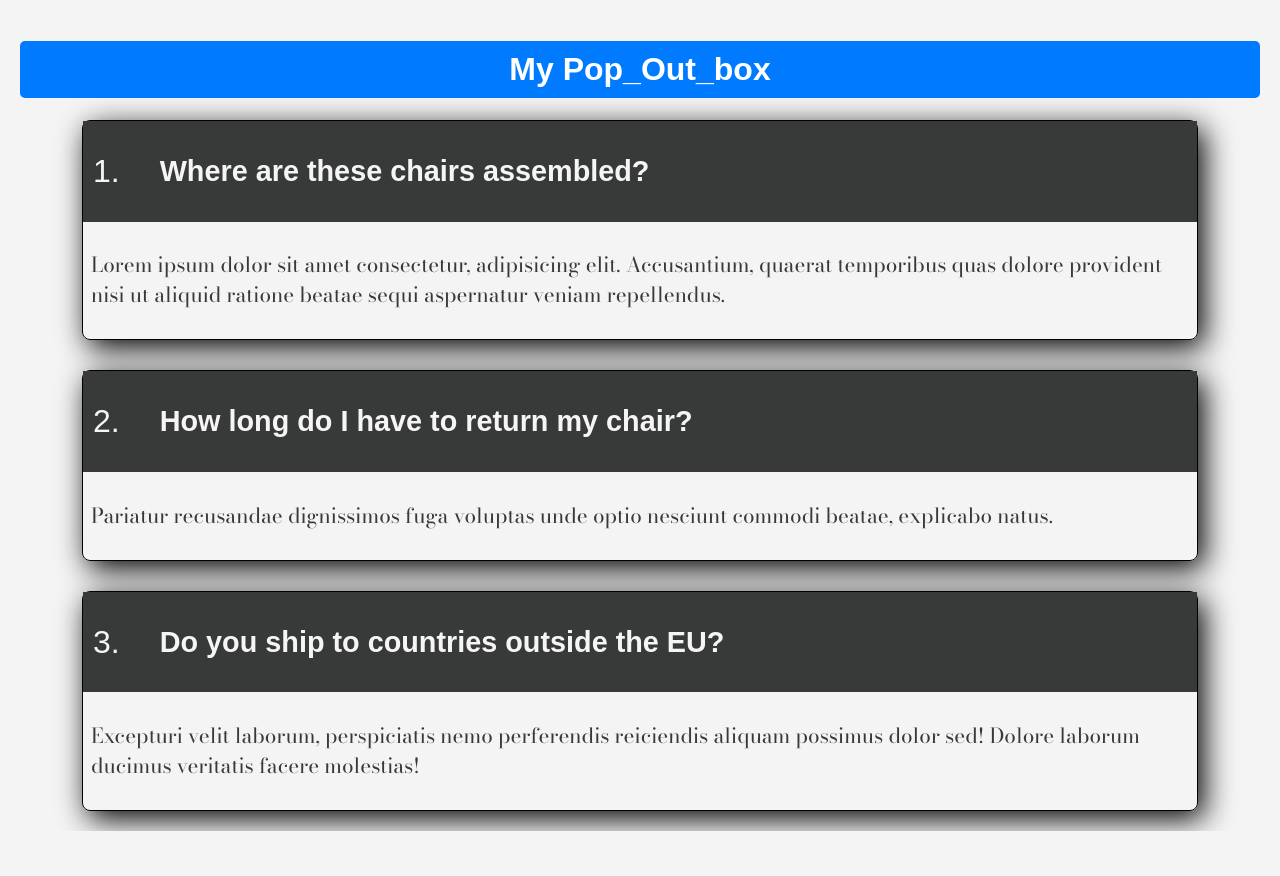
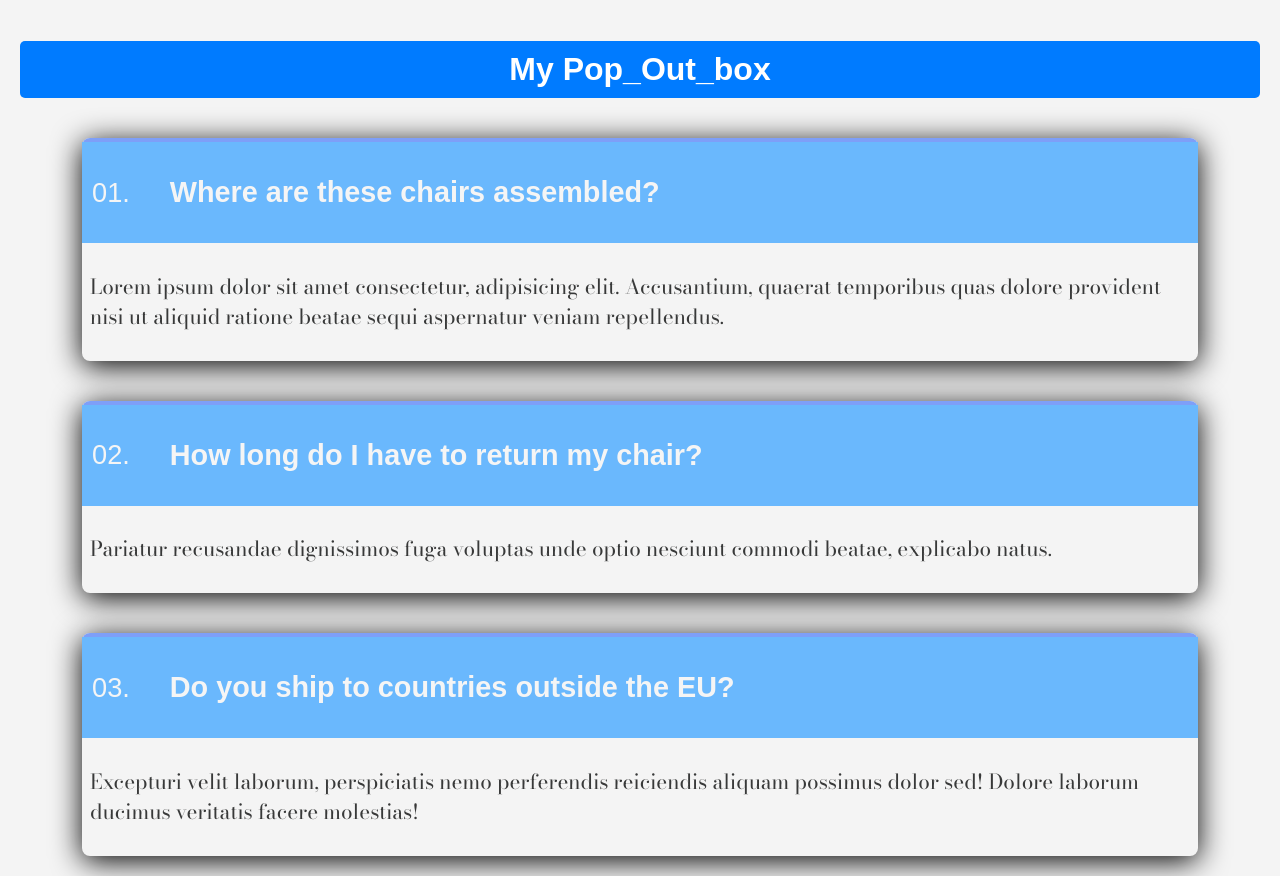
Before and after one commit to DarshanPro123/Pop_out_box, a React (Vite) app: page / in a window 1280 px wide. Before the commit the page ends 831 px from the top, so only its background shows below. Built offline with nearby package versions, Linux system fonts and the light colour scheme.

Commit message:
edit in css

```diff
--- a/src/App.css
+++ b/src/App.css
@@ -22,19 +22,25 @@ h1 {
   flex-direction: column;
   width: 90%;
   flex-wrap: wrap;
-  gap: 30px;
+  gap: 40px;
   border: none;
   border-radius: 8px;
   margin: 0 auto;
   justify-content: center;
   /* border: 1px solid black; */
   /* text-align: center; */
+  margin-top: 40px;
+}
+
+.list:hover {
+  transform: scale(1.01);
+  cursor: pointer;
 }
 
 .list {
-  border: 1px solid black;
+  border-top: 4px solid rgb(126, 159, 248);
   border-radius: 8px;
-  box-shadow: 6px 8px 30px black;
+  box-shadow: 0px 5px 30px black;
 }
 
 .list p {
@@ -47,7 +53,7 @@ h1 {
 .list-title {
   display: flex;
   padding: 10px;
-  background-color: #383939;
+  background-color: #6ab8fd;
   color: whitesmoke;
   align-items: center;
   text-align: left;
@@ -56,5 +62,5 @@ h1 {
 }
 
 .list-title span {
-  font-size: 2rem;
+  font-size: 1.7rem;
 }
--- a/src/App.jsx
+++ b/src/App.jsx
@@ -10,16 +10,13 @@ function App() {
         <div className="lists">
           {data.map((qus, i) => {
             return (
-              <>
-                {" "}
-                <div key={i} className="list">
-                  <div className="list-title">
-                    <span>{i + 1}.</span>
-                    <h2>{qus.title}</h2>
-                  </div>
-                  <p>{qus.text}</p>
+              <div key={qus.title} className="list">
+                <div className="list-title">
+                  <span>0{i + 1}.</span>
+                  <h2>{qus.title}</h2>
                 </div>
-              </>
+                <p>{qus.text}</p>
+              </div>
             );
           })}
         </div>
```
